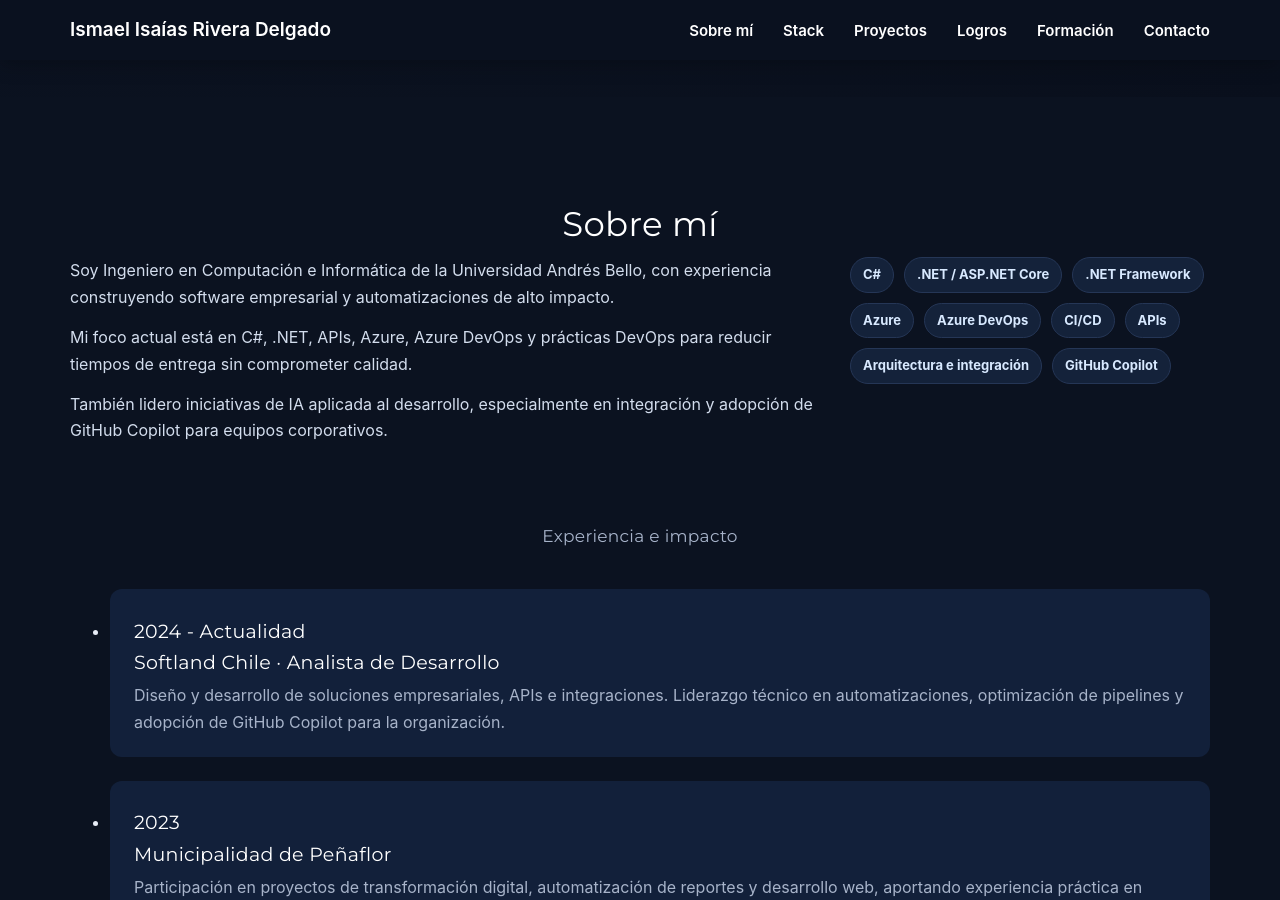
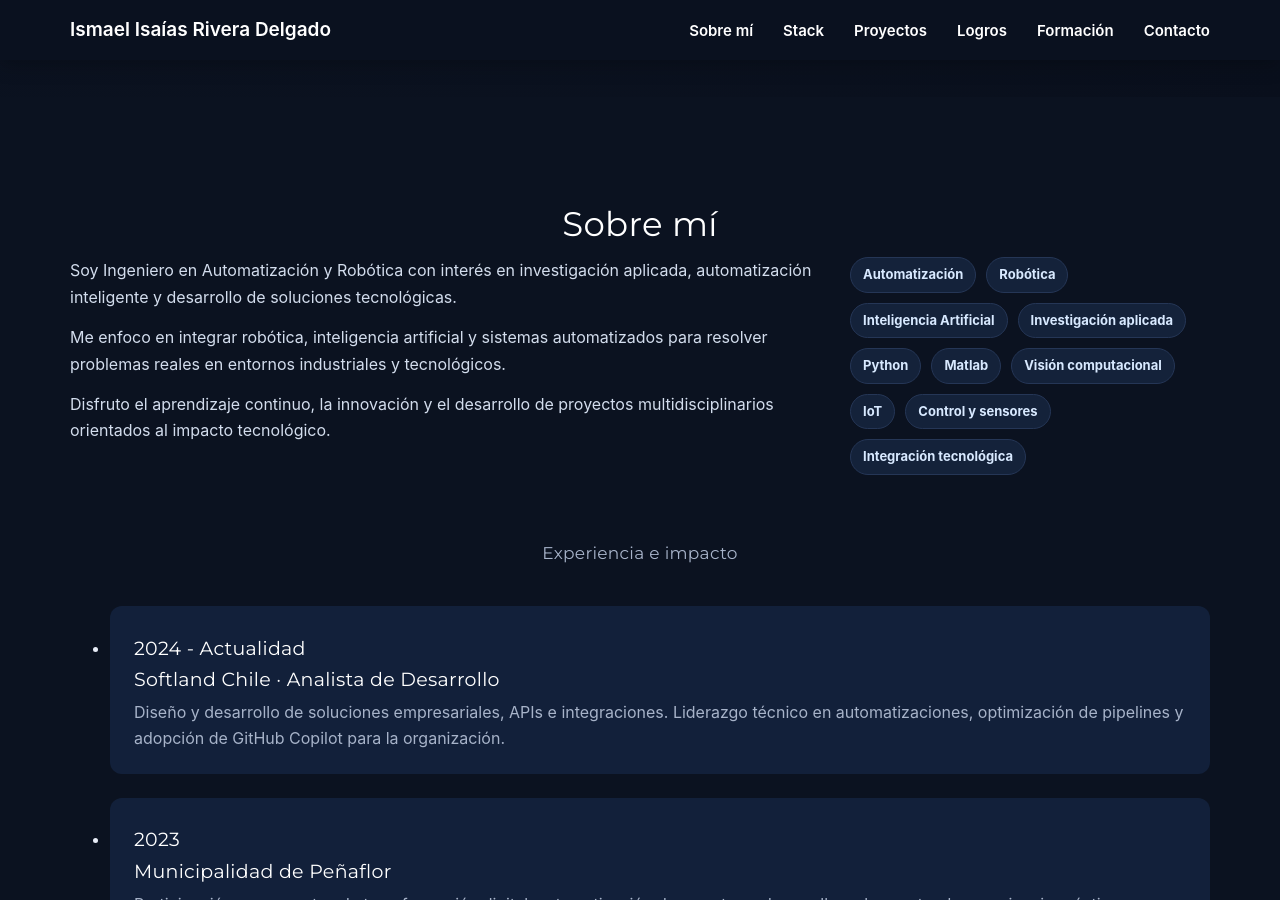
Before and after one commit to Ismaelrd21/ismaelrd21.github.io, a Jekyll site: the page built from index.html, in a window 1280 px wide and 900 px high, scrolled down 803 px. Built offline with Jekyll 4.4.1, drawn with Linux system fonts in a browser that asks for light colours; nearby versions of some CDN libraries; library files that are not in the unit come from our copies.

Commit message:
Update home.yml

```diff
--- a/_data/home.yml
+++ b/_data/home.yml
@@ -16,20 +16,23 @@ hero:
 
 about:
   heading: "Sobre mí"
+
   text:
-    - "Soy Ingeniero en Computación e Informática de la Universidad Andrés Bello, con experiencia construyendo software empresarial y automatizaciones de alto impacto."
-    - "Mi foco actual está en C#, .NET, APIs, Azure, Azure DevOps y prácticas DevOps para reducir tiempos de entrega sin comprometer calidad."
-    - "También lidero iniciativas de IA aplicada al desarrollo, especialmente en integración y adopción de GitHub Copilot para equipos corporativos."
+    - "Soy Ingeniero en Automatización y Robótica con interés en investigación aplicada, automatización inteligente y desarrollo de soluciones tecnológicas."
+    - "Me enfoco en integrar robótica, inteligencia artificial y sistemas automatizados para resolver problemas reales en entornos industriales y tecnológicos."
+    - "Disfruto el aprendizaje continuo, la innovación y el desarrollo de proyectos multidisciplinarios orientados al impacto tecnológico."
+
   chips:
-    - "C#"
-    - ".NET / ASP.NET Core"
-    - ".NET Framework"
-    - "Azure"
-    - "Azure DevOps"
-    - "CI/CD"
-    - "APIs"
-    - "Arquitectura e integración"
-    - "GitHub Copilot"
+    - "Automatización"
+    - "Robótica"
+    - "Inteligencia Artificial"
+    - "Investigación aplicada"
+    - "Python"
+    - "Matlab"
+    - "Visión computacional"
+    - "IoT"
+    - "Control y sensores"
+    - "Integración tecnológica"
 
 services:
   heading: "Stack tecnológico y capacidades"
```
